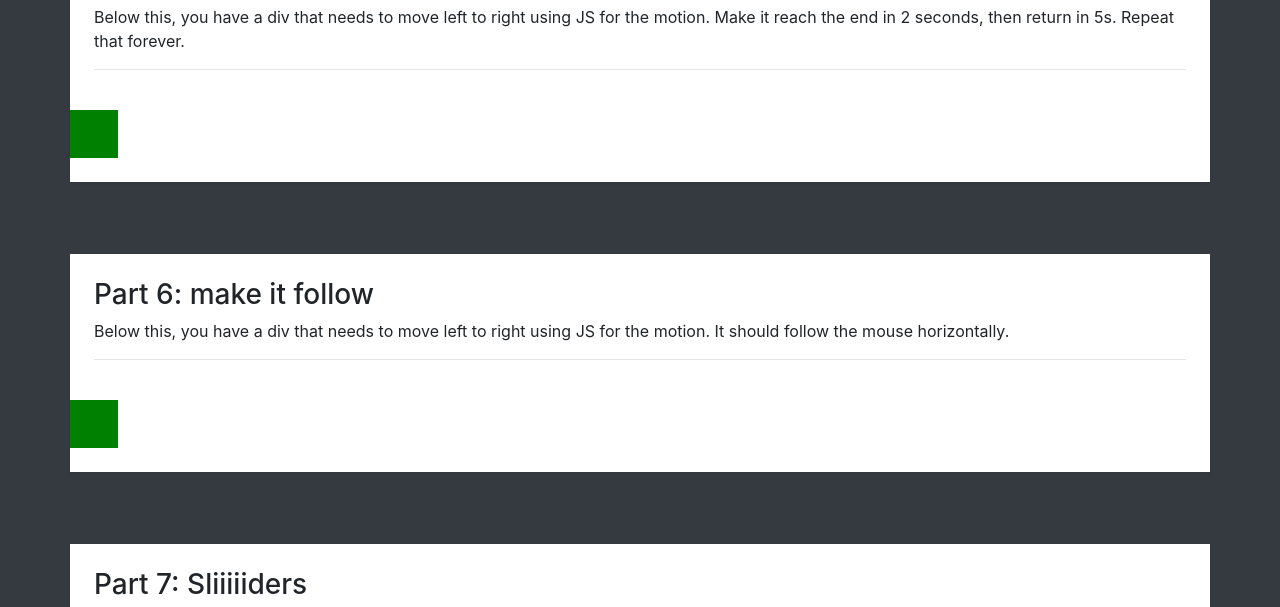
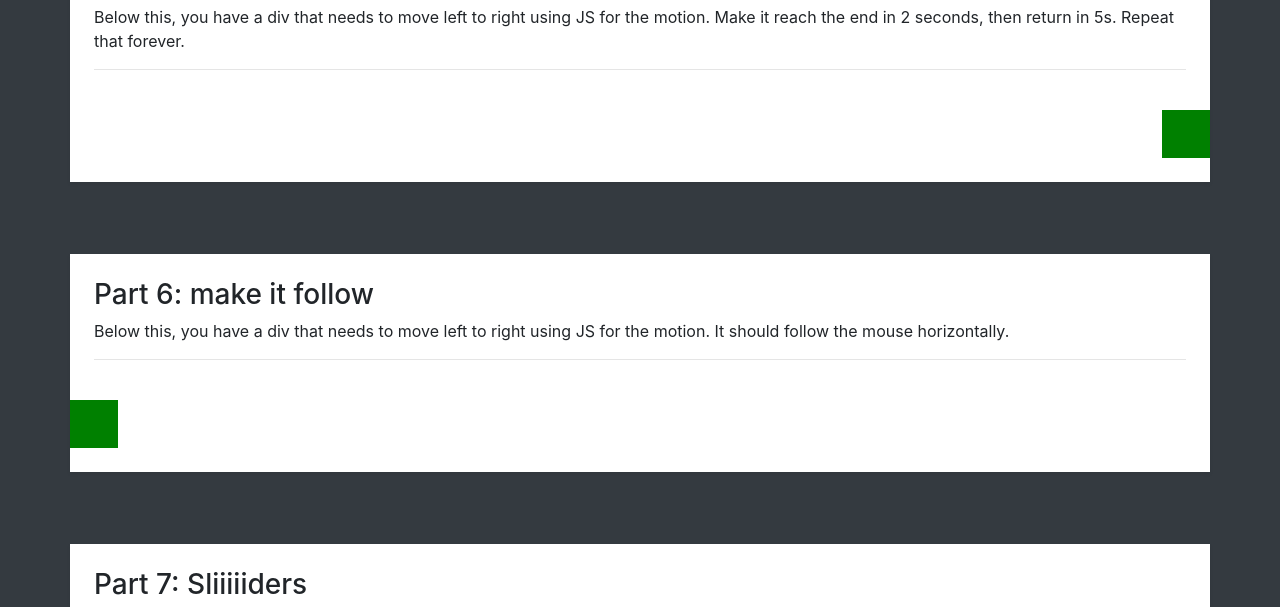
Before and after one commit to taggar/Fix-Me, a plain HTML site: page index.html in a window 1280 px wide. Shown: the part 3212-3819 px from the top of the page. Drawn offline with nearby package versions, Linux system fonts and the light colour scheme.

Commit message:
Starting Part 5

```diff
--- a/index.html
+++ b/index.html
@@ -53,7 +53,7 @@
       </div>
       <script>
                 document.getElementById('greetingsBox').setAttribute('placeholder', 'Sorry, nothing to show');
-        document.getElementById('greetingsBox').addEventListener('keyup',function(){
+                document.getElementById('greetingsBox').addEventListener('keyup', function () {
                     document.getElementsByClassName('greetingsBoxHolder')[0].firstChild.textContent = document.getElementById('greetingsBox').value;
                     if (document.getElementById('greetingsBox').value == '') {
                         document.getElementsByClassName('greetingsBoxHolder')[0].firstChild.textContent = 'Sorry, nothing to show';
@@ -116,14 +116,14 @@
                 let nameInput = inputRow.querySelector('#name');
                 let pizzaInput = inputRow.querySelector('#pizza');
                 let sizeInput = inputRow.querySelector('#size');
-        inputRow.addEventListener('keyup',function(event){
+                inputRow.addEventListener('keyup', function (event) {
                     if (event.key === "Enter") {
                         if (nameInput.value == '' || pizzaInput.value == '' || sizeInput.value == '') {
                             toastr['error']('Fill in Name, PIzza, and Size', 'Missing input ...');
                             return;
                         } else {
                             let newRow = document.createElement('tr');
-              Array.from(inputRow.querySelectorAll('input')).forEach(function(input) {
+                            Array.from(inputRow.querySelectorAll('input')).forEach(function (input) {
                                 let cell = document.createElement('td');
                                 cell.textContent = input.value;
                                 newRow.append(cell);
@@ -132,7 +132,7 @@
                             let deleteButton = document.createElement('td');
                             deleteButton.innerHTML = '<button class=\'deleteButton\'>X<\/button>'
                             newRow.append(deleteButton);
-              deleteButton.addEventListener('click',function(event){
+                            deleteButton.addEventListener('click', function (event) {
                                 event.target.closest('tr').remove();
                             });
                             inputRow.parentNode.appendChild(newRow);
@@ -161,10 +161,10 @@
         <br>
       </div>
       <script>
-        document.getElementById('launchMe').addEventListener('click', function(){
+                document.getElementById('launchMe').addEventListener('click', function () {
                     let items = document.querySelectorAll('#listHolder > span');
                     var listHolderList = document.createElement('ol');
-            items.forEach(function(item) {
+                    items.forEach(function (item) {
                         let itemWrapper = document.createElement('li');
                         item.parentNode.insertBefore(itemWrapper, item);
                         itemWrapper.appendChild(item);
@@ -176,7 +176,7 @@
                     inputField.placeholder = 'Choose your final ingredient';
                     listHolderList.lastChild.textContent += ': ';
                     listHolderList.lastChild.appendChild(inputField);
-            inputField.addEventListener('blur',function(){
+                    inputField.addEventListener('blur', function () {
                         if (inputField.value.trim() != '') {
                             console.log('value: ' + inputField.value.trim);
                             listHolderList.lastChild.removeChild(inputField);
@@ -375,7 +375,7 @@
                 const theTableBodyRows = theTableBody.querySelectorAll('tr');
                 const searchInput = document.getElementById('searchInput');
                 // Listen to input in the search box and filter accordingly
-            searchInput.addEventListener('keyup', function(){
+                searchInput.addEventListener('keyup', function () {
                     let searchedFor = searchInput.value;
                     theTableBodyRows.forEach(function (aRow) {
                         if (aRow.textContent.toLowerCase().indexOf(searchedFor.toLowerCase()) == -1) {
@@ -383,7 +383,7 @@
                         } else {
                             aRow.style.display = 'table-row';
                             let regex = new RegExp(searchedFor, "gi");
-                  [...aRow.getElementsByTagName('td')].forEach(function(aCell){
+                            [...aRow.getElementsByTagName('td')].forEach(function (aCell) {
                                 console.log(aCell.textContent);
                                 aCell.innerHTML = aCell.textContent.replace(regex, '<span style=\'color: red; font-weight: bold\'>$&<\/span>');
                                 console.log(aCell.textContent);
@@ -393,17 +393,17 @@
                 });
 
                 // Checkboxes on columns and listen to click event
-            Array.from(theTableHead.querySelectorAll('th')).forEach(function(aHead) {
+                Array.from(theTableHead.querySelectorAll('th')).forEach(function (aHead) {
                     let checkbox = document.createElement('input');
                     checkbox.type = 'checkbox';
                     checkbox.checked = true;
                     aHead.innerHTML += '&nbsp;';
                     aHead.appendChild(checkbox);
-              checkbox.addEventListener('click', function(){
+                    checkbox.addEventListener('click', function () {
                         let colNumber = Array.from(theTableHead.querySelectorAll('input')).indexOf(checkbox);
                         console.log(checkbox);
                         console.log(colNumber);
-                theRows.forEach(function(row){
+                        theRows.forEach(function (row) {
                             row.querySelectorAll('th, td')[colNumber].remove();
                         });
 
@@ -422,7 +422,20 @@
              id="moveAnimation"></div>
       </div>
       <script>
-            // Write your code here
+          const theBlock = document.getElementById('moveAnimation');
+          theBlock.style.left = '0';
+          if (theBlock.style.left != '100%') {
+          theBlock.style.transitionProperty = 'left';
+          theBlock.style.transitionDuration = '2s';
+          theBlock.style.transitionDelay = '2s';
+          theBlock.style.left = '100%';
+
+          } else {
+              theBlock.style.transitionProperty = 'left';
+              theBlock.style.transitionDuration = '5s';
+              theBlock.style.transitionDelay = '2s';
+              theBlock.style.left = '0%';
+          }
       </script>
     </div><!-- END OF Part 5 -->
     <!-- Part 6: Make it follow -->
@@ -485,282 +498,6 @@
 
 
 
-
-
-
-
-
-
-
-
-
-
-
-
-
-
-
-
-
-
-
-
-
-
-
-
-
-
-
-
-
-
-
-
-
-
-
-
-
-
-
-
-
-
-
-
-
-
-
-
-
-
-
-
-
-
-
-
-
-
-
-
-
-
-
-
-
-
-
-
-
-
-
-
-
-
-
-
-
-
-
-
-
-
-
-
-
-
-
-
-
-
-
-
-
-
-
-
-
-
-
-
-
-
-
-
-
-
-
-
-
-
-
-
-
-
-
-
-
-
-
-
-
-
-
-
-
-
-
-
-
-
-
-
-
-
-
-
-
-
-
-
-
-
-
-
-
-
-
-
-
-
-
-
-
-
-
-
-
-
-
-
-
-
-
-
-
-
-
-
-
-
-
-
-
-
-
-
-
-
-
-
-
-
-
-
-
-
-
-
-
-
-
-
-
-
-
-
-
-
-
-
-
-
-
-
-
-
-
-
-
-
-
-
-
-
-
-
-
-
-
-
-
-
-
-
-
-
-
-
-
-
-
-
-
-
-
-
-
-
-
-
-
-
-
-
-
-
-
-
-
-
-
-
-
-
-
-
-
-
-
-
-
-
-
-
-
-
-
-
-
-
-
-
-
-
-
-
         toastr.options = {
             "closeButton": true,
             "debug": false,
```
Lines whose indentation alone changed are shown as unchanged.
